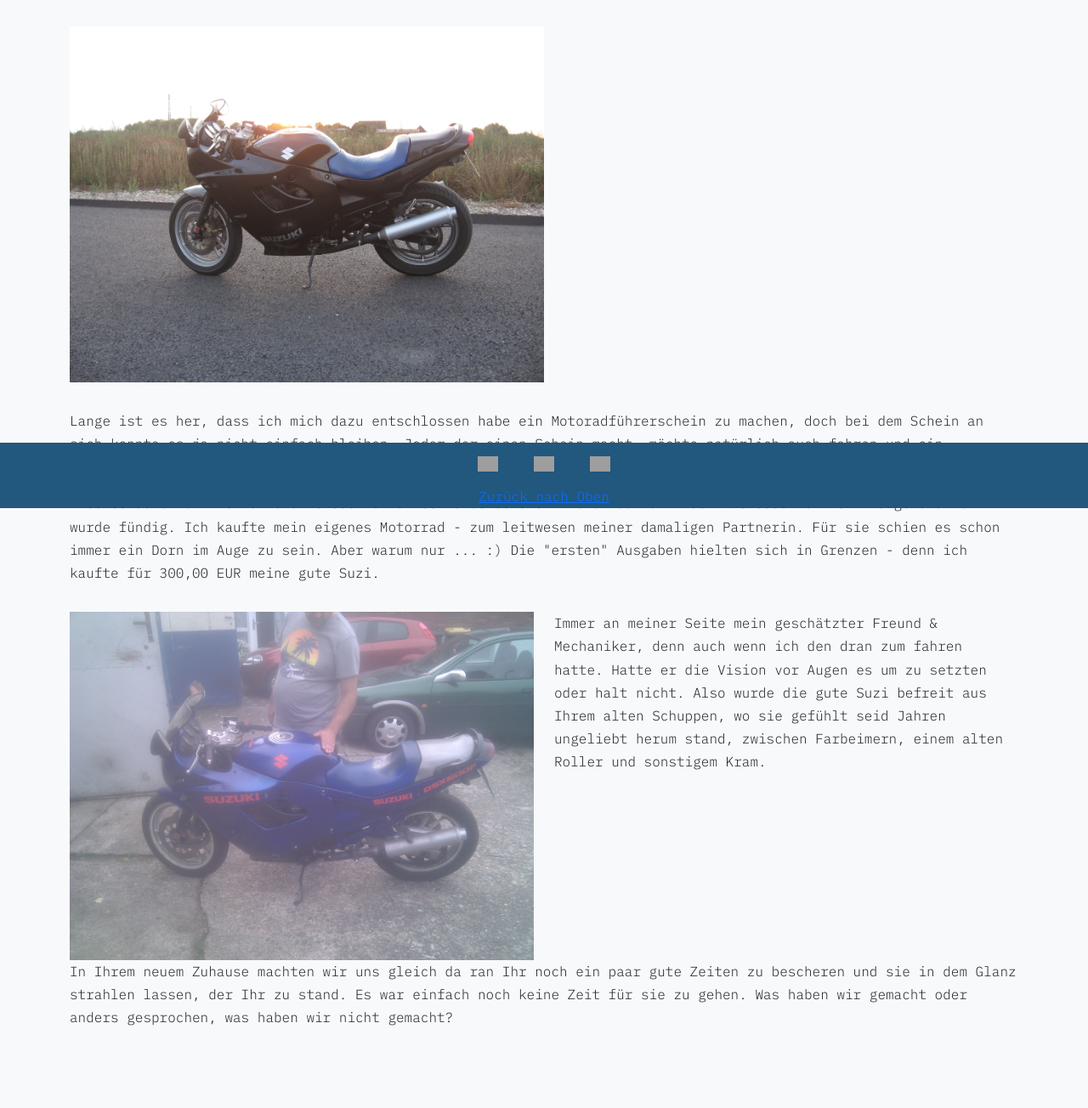
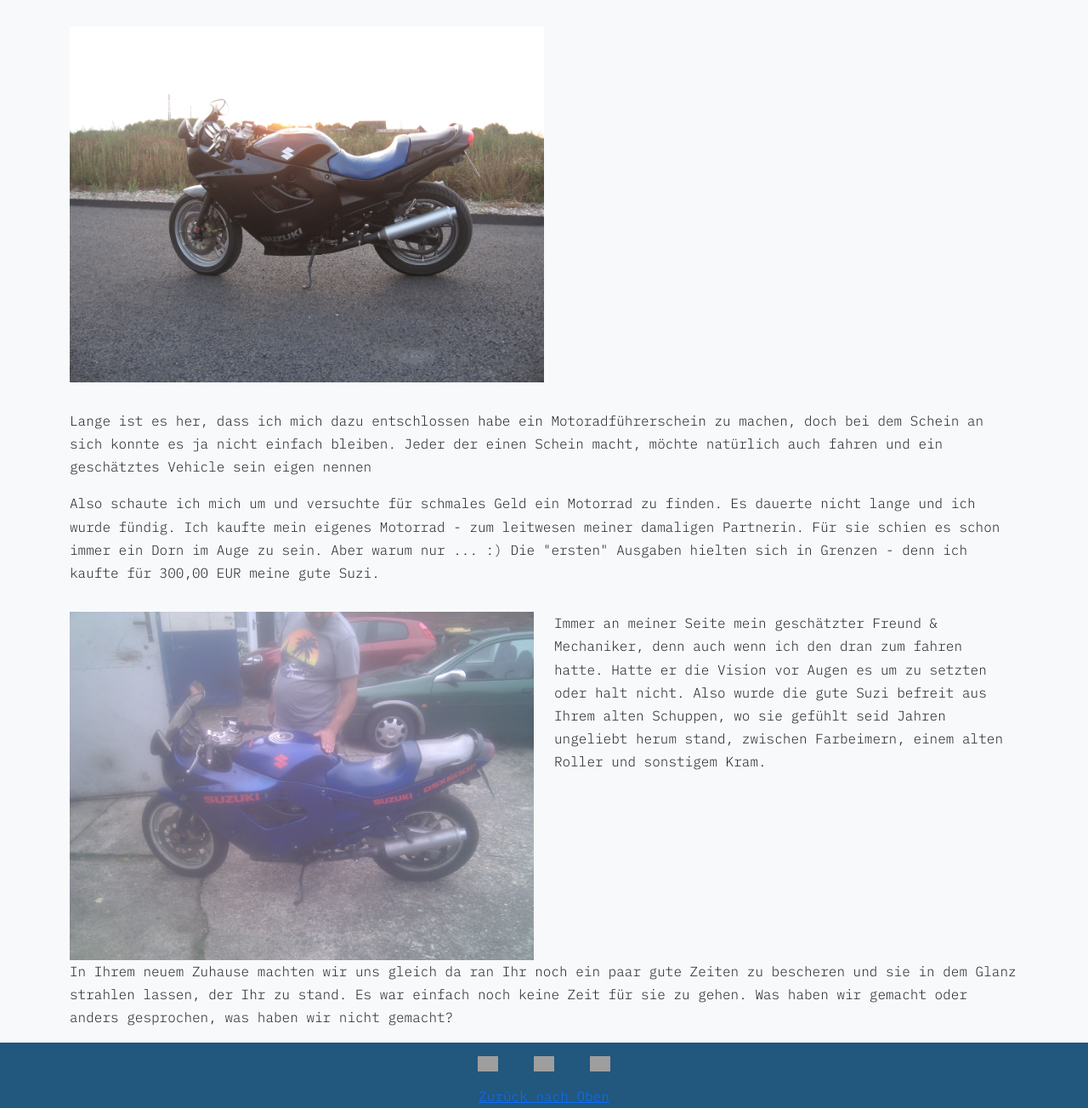
Before and after one commit to Axarios83/Blog, a Flask app: page /gsx600f in a window 1280 px wide. Shown: the part 202-1506 px from the top of the page at 85% size. Before the commit the page ends 1409 px from the top, so only its background shows below. Run offline with Flask 2, Linux system fonts and the light colour scheme; grey boxes are pictures that could not be loaded.

Commit message:
Change body vh so footer stays at the bottom no matter the content length

```diff
--- a/server/static/style.css
+++ b/server/static/style.css
@@ -3,6 +3,10 @@ body {
 
   font-family: 'IBM Plex Mono';
   line-height: 1.7;
+  margin-bottom: 0%;
+  display: flex;
+  flex-direction: column;
+  min-height: 100vh;
 }
 .navbar{
   background-color: #22577E !important;
@@ -63,7 +67,9 @@ body {
 /* footer styling*/
 footer {
   text-align: center;
-  background-color: #22577E
+  background-color: #22577E;
+  bottom: 0;
+  display: block;
 }
 .blog-footer{
   color: rgb(190, 190, 190)
--- a/server/templates/prefrab/footer.html
+++ b/server/templates/prefrab/footer.html
@@ -1,4 +1,4 @@
-<footer class="blog-footer  fixed-bottom">
+<footer class="footer mt-auto ">
   <span class="footer-socials"><a target="_self" href=""><img class="footer-img" src="https://play-lh.googleusercontent.com/_H2EZiIUjDUvZm5fAn1H-qZE8idSarPaBnDEBjv_1b_yOh9AgbSwHgrcZYbR_F1w1w" alt="calimoto.img"></a></span>
   <span class="footer-socials"><a target="_self" href=""><img class="footer-img" src="https://upload.wikimedia.org/wikipedia/commons/thumb/e/e7/Instagram_logo_2016.svg/2048px-Instagram_logo_2016.svg.png" alt="instagram.img"></a></span>
   <span class="footer-socials"><a target="_self" href=""><img class="footer-img" src="https://upload.wikimedia.org/wikipedia/commons/thumb/0/09/YouTube_full-color_icon_%282017%29.svg/1280px-YouTube_full-color_icon_%282017%29.svg.png" alt=""></a></span>
```
